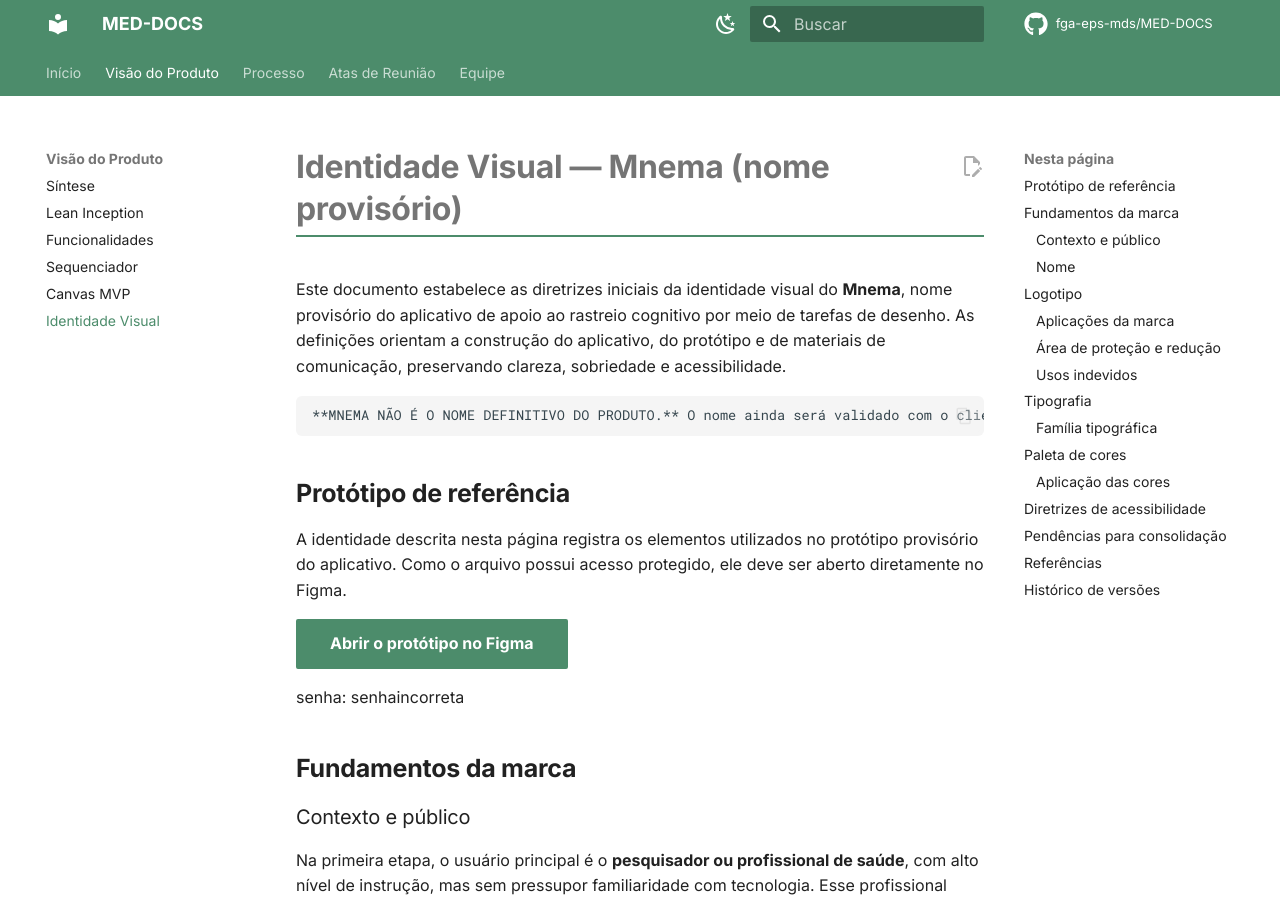
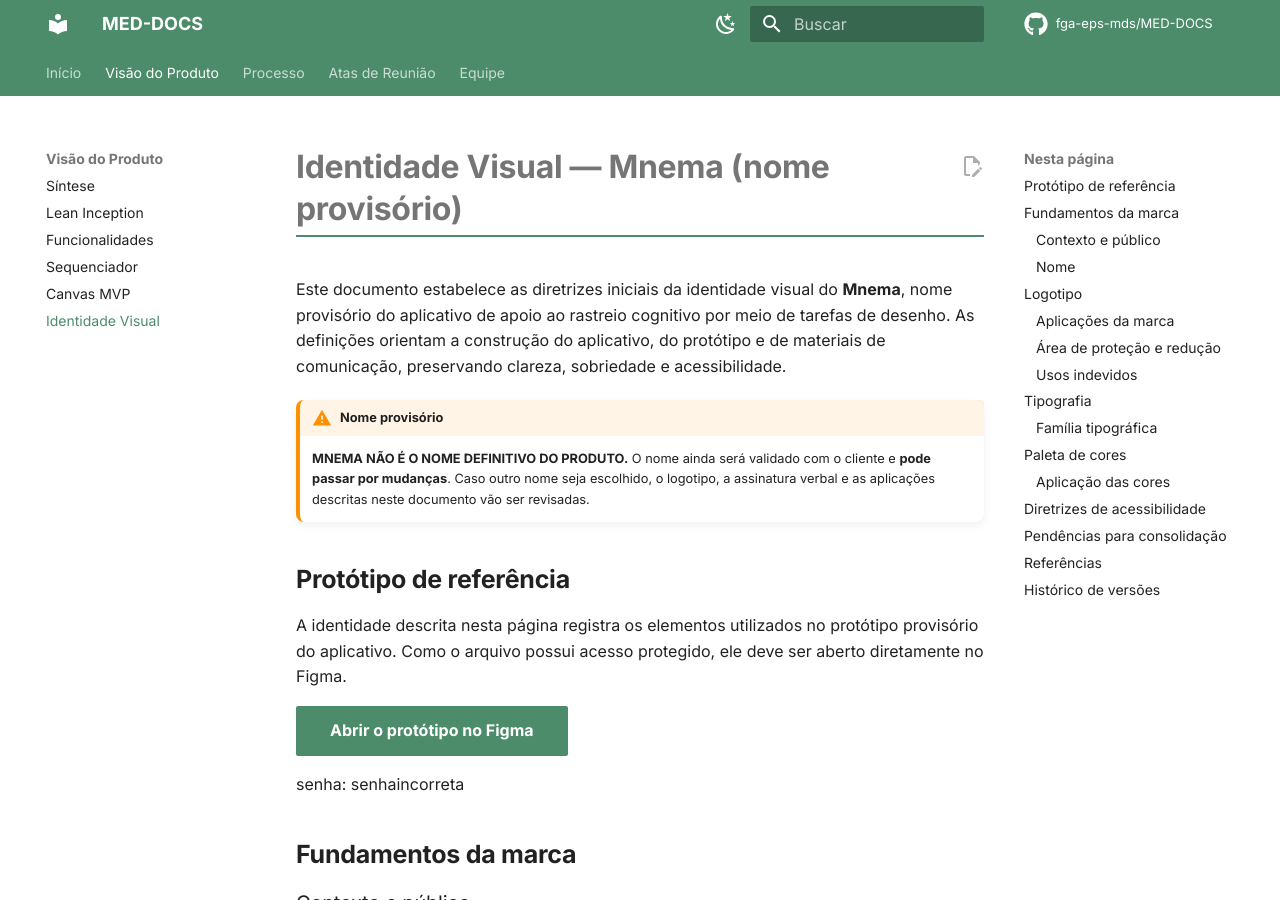
Before and after one commit to apollen27983/UNIEURO_MED-DOCS, an MkDocs documentation site: the page built from docs/produto/identidade-visual.md, in a window 1280 px wide and 900 px high. Built offline with MkDocs 1.6.1 and Material for MkDocs 9.7.7, drawn with Linux system fonts in a browser that asks for light colours; comment, search, counter and statistics services are not loaded; some of the changed text lies outside the part shown.

Commit message:
docs(identidade-visual): corrige caminho da imagem do logotipo e atualiza histórico de revisão

```diff
--- a/docs/produto/identidade-visual.md
+++ b/docs/produto/identidade-visual.md
@@ -2,8 +2,8 @@
 
 Este documento estabelece as diretrizes iniciais da identidade visual do **Mnema**, nome provisório do aplicativo de apoio ao rastreio cognitivo por meio de tarefas de desenho. As definições orientam a construção do aplicativo, do protótipo e de materiais de comunicação, preservando clareza, sobriedade e acessibilidade.
 
-
-    **MNEMA NÃO É O NOME DEFINITIVO DO PRODUTO.** O nome ainda será validado com o cliente e **pode passar por mudanças**. Caso outro nome seja escolhido, o logotipo, a assinatura verbal e as aplicações descritas neste documento vão ser revisados.
+!!! warning "Nome provisório"
+    **MNEMA NÃO É O NOME DEFINITIVO DO PRODUTO.** O nome ainda será validado com o cliente e **pode passar por mudanças**. Caso outro nome seja escolhido, o logotipo, a assinatura verbal e as aplicações descritas neste documento vão ser revisadas.
 
 ## Protótipo de referência
 
@@ -36,7 +36,7 @@ Os nomes considerados foram Mnema, NeuroB, Neuri, Traço, Nooma e Cognara. A pro
 A proposta inicial combina um monograma **M** branco com uma base quadrada de cantos arredondados em tons de laranja e vinho. O nome aparece em caixa alta e em tom escuro, criando uma assinatura simples e reconhecível em telas pequenas.
 
 <figure class="brand-logo">
-  <img src="../assets/imagens/identidade-visual/logo-mnema-provisoria.svg" alt="Assinatura vertical provisória da Mnema">
+  <img src="../../assets/imagens/identidade-visual/logo-mnema-provisoria.svg" alt="Assinatura vertical provisória da Mnema">
   <figcaption>Reconstrução vetorial provisória baseada no protótipo inicial.</figcaption>
 </figure>
 
@@ -128,6 +128,6 @@ As cinco cores informadas no protótipo continham uma repetição de `#FFE8D6`.
 
 | Versão | Descrição | Autor | Data | Revisor | Data de revisão |
 |---|---|---|---|---|---|
-| 1.0 | Criação da identidade visual inicial a partir do questionário do cliente, do protótipo e da paleta fornecida | [Mach1r0](https://github.com/Mach1r0) | 22/09/2026 | A definir | — |
-| 1.1 | Alinhamento das definições ao protótipo: adoção da fonte Inter, inclusão do Figma e simplificação das seções | [Mach1r0](https://github.com/Mach1r0) | 22/09/2026 | A definir | — |
-| 1.2 | Remoção da incorporação protegida do Figma e documentação do uso das cores nas telas | [Mach1r0](https://github.com/Mach1r0) | 22/09/2026 | A definir | — |
+| 1.0 | Criação da identidade visual inicial a partir do questionário do cliente, do protótipo e da paleta fornecida | [Mach1r0](https://github.com/Mach1r0) | 22/09/2026 | [Eduardo Ferreira](https://github.com/eduardoferre) | 23/09/2026 |
+| 1.1 | Alinhamento das definições ao protótipo: adoção da fonte Inter, inclusão do Figma e simplificação das seções | [Mach1r0](https://github.com/Mach1r0) | 22/09/2026 | [Eduardo Ferreira](https://github.com/eduardoferre) | 23/09/2026 |
+| 1.2 | Remoção da incorporação protegida do Figma e documentação do uso das cores nas telas | [Mach1r0](https://github.com/Mach1r0) | 22/09/2026 | [Eduardo Ferreira](https://github.com/eduardoferre) | 23/09/2026 |
```
